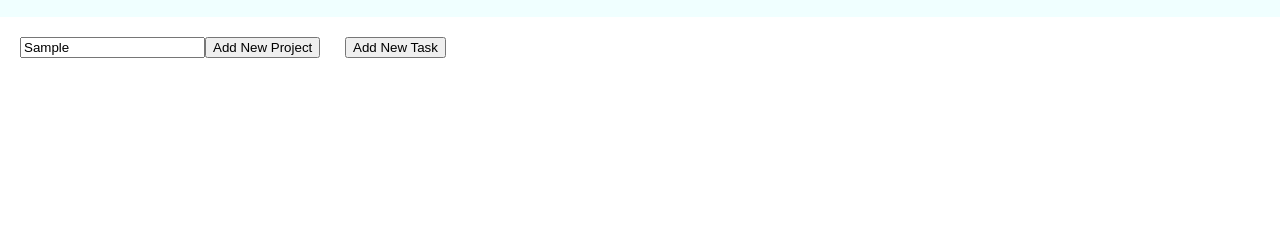
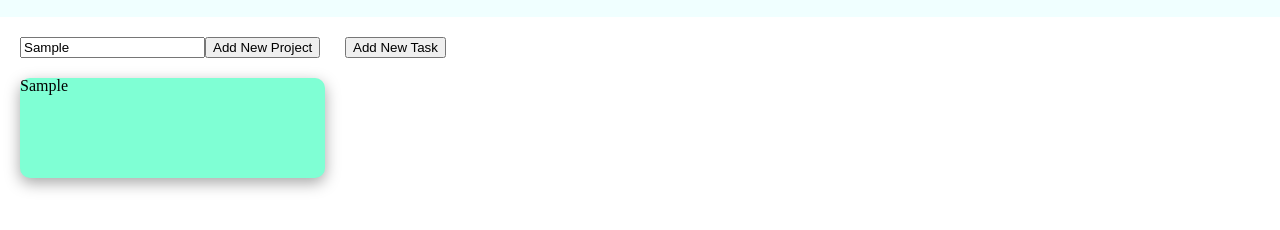
Before and after one commit to kingfeekra/todo-list, a website built with webpack: page dist/index.html in a window 1280 px wide. Both pictures are taken after typing "Sample" into the empty fields and a click on the button "Add New Project". Shown: the part 58-288 px from the top of the page. Built offline with nearby package versions, Linux system fonts and the light colour scheme.

Commit message:
add functionality to "add new project" button
add styles

```diff
--- /dev/null
+++ b/src/addNewProject.js
@@ -0,0 +1,17 @@
+const newProject = (() => {
+    const addNewProject = function() {
+        const projectsList = document.querySelector(".projectsList");
+        const textbox = document.querySelector(".projectsTextbox");
+        const projectDiv = document.createElement("div");
+        projectDiv.textContent = textbox.value;
+        projectsList.appendChild(projectDiv);
+    }
+    return {
+        addNewProject : function() {
+            addNewProject();
+        }
+    }
+}
+)()
+
+export{newProject};
--- a/src/pageLoad.js
+++ b/src/pageLoad.js
@@ -1,3 +1,5 @@
+import { newProject } from "./addNewProject";
+
 const container = document.querySelector("#container");
 
 const pageLayout = (() => {
@@ -48,13 +50,22 @@ const mainContent = (() => {
         for(let i = 0; i < 2; i++) {
             const div = document.createElement("div");
             projectsDiv.appendChild(div);
+            if(i == 1) {
+                div.classList.add("projectsList");
+            }
         }
         const divs = document.querySelectorAll(".projectsDiv > div");
-        const textBox = document.createElement("input");
-        divs[0].appendChild(textBox);
+        const textbox = document.createElement("input");
+        textbox.classList.add("projectsTextbox");
+        divs[0].appendChild(textbox);
 
         const button = document.createElement("button");
-        button.textContent = "Add New Project"
+        button.classList.add("projectButton");
+        button.textContent = "Add New Project";
+        button.addEventListener("click", function() {
+            newProject.addNewProject()
+        }
+        )
         divs[0].appendChild(button);
     }
 
--- a/src/styles.css
+++ b/src/styles.css
@@ -82,4 +82,15 @@ main {
 
 .projectsDiv > div:first-of-type {
     display: flex;
+    margin-bottom: 20px;
 }
+
+.projectsList {
+    display: flex;
+    flex-direction: column;
+    background-color: aquamarine;
+    box-shadow: rgba(0, 0, 0, 0.35) 0px 5px 15px;
+    border-radius: 10px;
+    min-width: 200px;
+    min-height: 100px;
+}
```
Also changed, not shown: dist/main.js.
